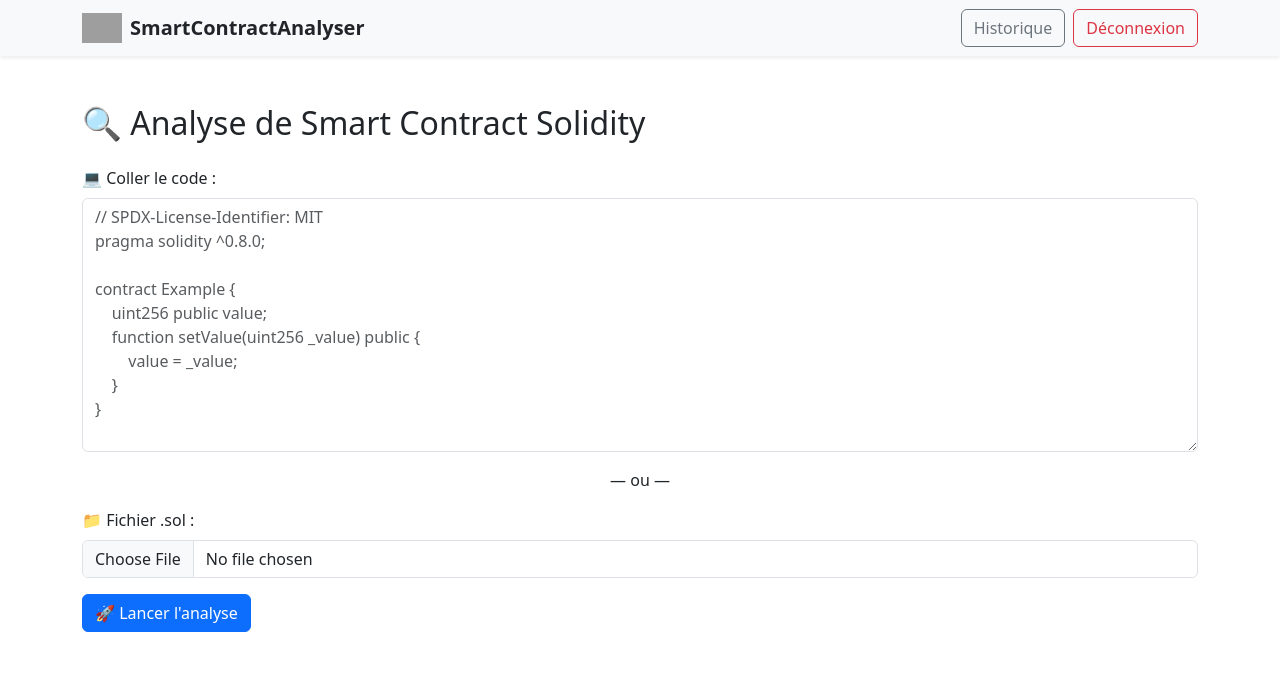
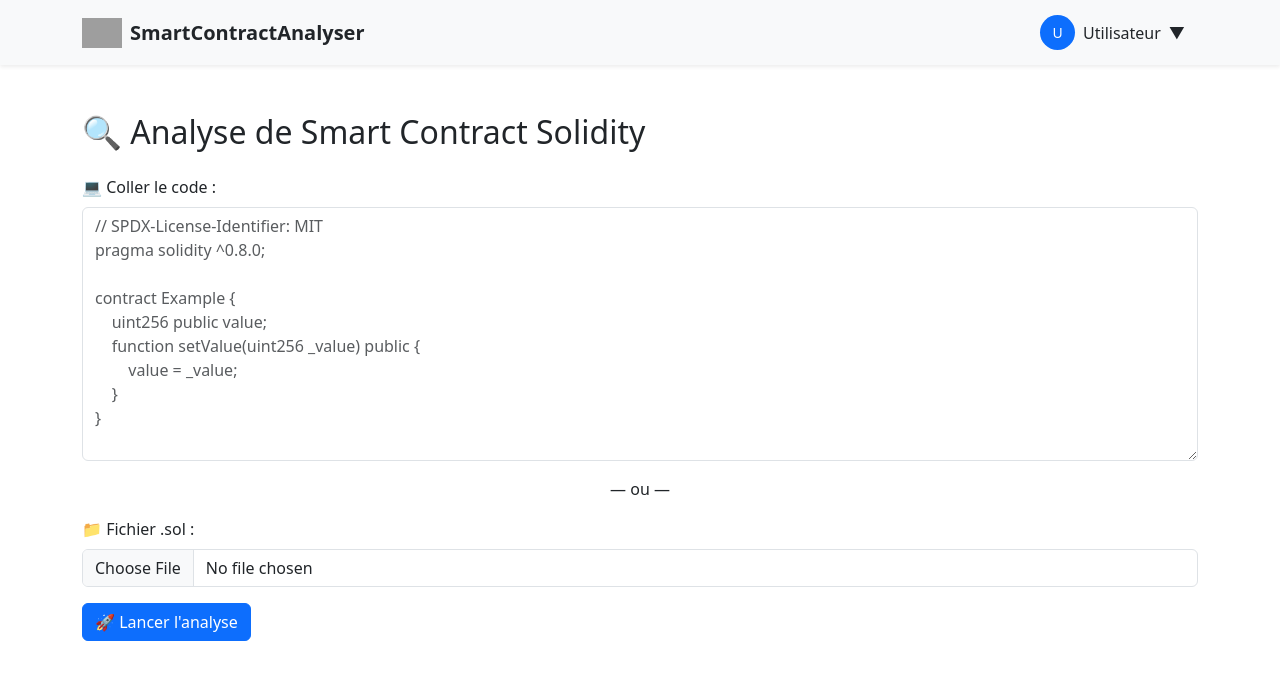
Before and after one commit to Nassimbklh/SmartContractAnalyser, a React (Create React App) app in the folder react-client/: page /analyze in a window 1280 px wide. Shown: the top 680 px of the page. Built offline with nearby package versions, Linux system fonts and the light colour scheme; no server answers; sample sign-in values are in the browser's storage; grey boxes are pictures that could not be loaded.

Commit message:
visuel et emojis

```diff
--- a/react-client/src/components/Analyze.js
+++ b/react-client/src/components/Analyze.js
@@ -125,10 +125,10 @@ function Analyze() {
 
   return (
     <div className="container mt-5">
-      <h2>🔍 Analyse de Smart Contract Solidity</h2>
+      <h2><span role="img" aria-label="loupe">🔍</span> Analyse de Smart Contract Solidity</h2>
 
       <form onSubmit={handleSubmit}>
-        <label className="form-label mt-3">💻 Coller le code :</label>
+        <label className="form-label mt-3"><span role="img" aria-label="ordinateur">💻</span> Coller le code :</label>
         <textarea
           className="form-control"
           placeholder={`// SPDX-License-Identifier: MIT\npragma solidity ^0.8.0;\n\ncontract Example {\n    uint256 public value;\n    function setValue(uint256 _value) public {\n        value = _value;\n    }\n}`}
@@ -142,7 +142,7 @@ function Analyze() {
 
         <div className="text-center my-3">— ou —</div>
 
-        <label className="form-label">📁 Fichier .sol :</label>
+        <label className="form-label"><span role="img" aria-label="dossier">📁</span> Fichier .sol :</label>
         <input
           type="file"
           accept=".sol"
@@ -154,7 +154,7 @@ function Analyze() {
         />
 
         <button type="submit" className="btn btn-primary mt-3" disabled={loading}>
-          🚀 Lancer l'analyse
+          <span role="img" aria-label="fusée">🚀</span> Lancer l'analyse
         </button>
       </form>
 
@@ -167,13 +167,13 @@ function Analyze() {
         </div>
       )}
 
-      {/* ❌ Message d’erreur */}
+      {/* ❌ Message d'erreur */}
       {error && <div className="alert alert-danger mt-3">{error}</div>}
 
       {/* ✅ Résultat */}
       {reportContent && (
         <div className="mt-4 mb-4 flex flex-column">
-          <h4 className="mb-2">📝 Résultat de l’analyse :</h4>
+          <h4 className="mb-2"><span role="img" aria-label="mémo">📝</span> Résultat de l'analyse :</h4>
           <pre className="bg-light p-3 rounded border max-h-96 overflow-auto">
             {reportContent}
           </pre>
@@ -185,7 +185,7 @@ function Analyze() {
                 download="rapport.txt"
                 className="btn btn-success"
               >
-                📥 Télécharger le rapport
+                <span role="img" aria-label="télécharger">📥</span> Télécharger le rapport
               </a>
             </div>
           )}
@@ -193,7 +193,7 @@ function Analyze() {
           {/* 🔄 Feedback */}
           {reportId && !feedbackSubmitted ? (
             <div className="mt-4 p-4 border rounded bg-light">
-              <h4 className="mb-3">💬 Votre avis sur ce rapport :</h4>
+              <h4 className="mb-3"><span role="img" aria-label="bulle de dialogue">💬</span> Votre avis sur ce rapport :</h4>
 
               <form onSubmit={handleFeedbackSubmit}>
                 <div className="mb-3">
@@ -203,14 +203,14 @@ function Analyze() {
                       className={`btn ${feedbackStatus === "OK" ? "btn-success" : "btn-outline-success"}`}
                       onClick={() => setFeedbackStatus("OK")}
                     >
-                      👍 Résultat valide
+                      <span role="img" aria-label="pouce en l'air">👍</span> Résultat valide
                     </button>
                     <button
                       type="button"
                       className={`btn ${feedbackStatus === "KO" ? "btn-danger" : "btn-outline-danger"}`}
                       onClick={() => setFeedbackStatus("KO")}
                     >
-                      👎 Résultat invalide
+                      <span role="img" aria-label="pouce en bas">👎</span> Résultat invalide
                     </button>
                   </div>
                 </div>
@@ -249,7 +249,7 @@ function Analyze() {
           ) : reportId && feedbackSubmitted ? (
             <div className="mt-4 p-4 border rounded bg-light">
               <div className="alert alert-success mb-0">
-                <h5 className="alert-heading">✅ Merci pour votre retour !</h5>
+                <h5 className="alert-heading"><span role="img" aria-label="coche verte">✅</span> Merci pour votre retour !</h5>
                 <p className="mb-0">Votre avis a bien été pris en compte.</p>
               </div>
             </div>
--- a/react-client/src/components/Login.js
+++ b/react-client/src/components/Login.js
@@ -18,7 +18,7 @@ function Login() {
     e.preventDefault();
     try {
       const res = await authAPI.login(form);
-      login(res.data.data.access_token);
+      login(res.data.data.access_token, form.wallet);
       navigate("/analyze");
     } catch (error) {
       setMessage(`❌ ${handleApiError(error) || "Adresse ou mot de passe invalide"}`);
@@ -28,10 +28,10 @@ function Login() {
   return (
     <div className="d-flex justify-content-center align-items-center bg-light vh-100">
       <div className="card shadow-lg p-4 w-100" style={{ maxWidth: "400px" }}>
-        <h2 className="text-center mb-4">🔐 Connexion</h2>
+        <h2 className="text-center mb-4"><span role="img" aria-label="cadenas">🔐</span> Connexion</h2>
         <form onSubmit={handleSubmit}>
           <div className="mb-3">
-            <label className="form-label">📬 Adresse de portefeuille</label>
+            <label className="form-label"><span role="img" aria-label="boîte aux lettres">📬</span> Adresse de portefeuille</label>
             <input
               className="form-control"
               name="wallet"
@@ -42,7 +42,7 @@ function Login() {
             />
           </div>
           <div className="mb-3">
-            <label className="form-label">🔒 Mot de passe</label>
+            <label className="form-label"><span role="img" aria-label="cadenas">🔒</span> Mot de passe</label>
             <input
               type="password"
               className="form-control"
@@ -53,7 +53,7 @@ function Login() {
               required
             />
           </div>
-          <button type="submit" className="btn btn-primary w-100">➡️ Se connecter</button>
+          <button type="submit" className="btn btn-primary w-100"><span role="img" aria-label="flèche droite">➡️</span> Se connecter</button>
         </form>
         {message && <div className="alert alert-danger mt-3 text-center">{message}</div>}
       </div>
--- a/react-client/src/components/Navbar.js
+++ b/react-client/src/components/Navbar.js
@@ -1,20 +1,49 @@
-import React, { useContext } from "react";
+import React, { useContext, useState, useRef, useEffect } from "react";
 import { Link, useNavigate } from "react-router-dom";
 import { AuthContext } from "../contexts/AuthContext";
 import logo from "../img/logo.png";
 
 function Navbar() {
-  const { token, logout } = useContext(AuthContext);
+  const { token, wallet, logout } = useContext(AuthContext);
   const navigate = useNavigate();
+  const [dropdownOpen, setDropdownOpen] = useState(false);
+  const dropdownRef = useRef(null);
 
   const handleLogout = () => {
     logout();
     navigate("/login");
   };
 
+  // Close dropdown when clicking outside
+  useEffect(() => {
+    function handleClickOutside(event) {
+      if (dropdownRef.current && !dropdownRef.current.contains(event.target)) {
+        setDropdownOpen(false);
+      }
+    }
+
+    document.addEventListener("mousedown", handleClickOutside);
+    return () => {
+      document.removeEventListener("mousedown", handleClickOutside);
+    };
+  }, []);
+
+  // Get initials for avatar
+  const getInitials = () => {
+    if (!wallet) return "U";
+    return wallet.substring(0, 2);
+  };
+
+  // Truncate wallet address for display
+  const truncateWallet = () => {
+    if (!wallet) return "Utilisateur";
+    if (wallet.length <= 10) return wallet;
+    return `${wallet.substring(0, 6)}...${wallet.substring(wallet.length - 4)}`;
+  };
+
   return (
     <nav className="navbar navbar-expand-lg navbar-light bg-light shadow-sm">
-      <div className="container">
+      <div className="container d-flex justify-content-between align-items-center">
         {/* 🔗 Le nom du site redirige vers /analyze */}
         <Link to="/analyze" className="navbar-brand d-flex align-items-center text-decoration-none">
           <img src={logo} alt="Logo" className="me-2" style={{ height: '30px' }} />
@@ -22,13 +51,65 @@ function Navbar() {
         </Link>
 
         {token ? (
-          <div className="d-flex">
-            <Link to="/history" className="btn btn-outline-secondary">
-              Historique
-            </Link>
-            <button onClick={handleLogout} className="btn btn-outline-danger ms-2">
-              Déconnexion
+          <div className="position-relative" ref={dropdownRef}>
+            <button
+              className="btn d-flex align-items-center"
+              onClick={() => setDropdownOpen(!dropdownOpen)}
+              aria-expanded={dropdownOpen}
+            >
+              <div className="d-flex align-items-center">
+                <div
+                  className="rounded-circle bg-primary text-white d-flex align-items-center justify-content-center me-2"
+                  style={{ width: '35px', height: '35px', fontSize: '14px' }}
+                >
+                  {getInitials()}
+                </div>
+                <span className="d-none d-md-inline">{truncateWallet()}</span>
+                <span className="ms-2">{dropdownOpen ? '▲' : '▼'}</span>
+              </div>
             </button>
+
+            {dropdownOpen && (
+              <div
+                className="position-absolute end-0 mt-2 py-2 bg-white rounded shadow-lg"
+                style={{
+                  minWidth: '200px',
+                  zIndex: 1000,
+                  transition: 'opacity 0.2s ease-in-out, transform 0.2s ease-in-out',
+                  opacity: 1,
+                  transform: 'translateY(0)'
+                }}
+              >
+                <div className="px-4 py-2 text-muted border-bottom">
+                  {wallet}
+                </div>
+                <Link
+                  to="/history"
+                  className="dropdown-item py-2 px-4 d-flex align-items-center"
+                  onClick={() => setDropdownOpen(false)}
+                >
+                  <span className="me-2" role="img" aria-label="document">📄</span> Mon historique
+                </Link>
+                <button
+                  className="dropdown-item py-2 px-4 d-flex align-items-center"
+                  onClick={() => {
+                    setDropdownOpen(false);
+                    alert("La page de profil sera disponible prochainement!");
+                  }}
+                >
+                  <span className="me-2" role="img" aria-label="développeur">🧑‍💻</span> Mon profil
+                </button>
+                <button
+                  onClick={() => {
+                    setDropdownOpen(false);
+                    handleLogout();
+                  }}
+                  className="dropdown-item py-2 px-4 text-danger d-flex align-items-center"
+                >
+                  <span className="me-2" role="img" aria-label="porte">🚪</span> Se déconnecter
+                </button>
+              </div>
+            )}
           </div>
         ) : (
           <div className="d-flex">
--- a/react-client/src/contexts/AuthContext.js
+++ b/react-client/src/contexts/AuthContext.js
@@ -4,19 +4,27 @@ export const AuthContext = createContext();
 
 export const AuthProvider = ({ children }) => {
   const [token, setToken] = useState(localStorage.getItem("token"));
+  const [wallet, setWallet] = useState(localStorage.getItem("wallet"));
 
-  const login = (newToken) => {
+  const login = (newToken, walletAddress) => {
     localStorage.setItem("token", newToken);
     setToken(newToken);
+
+    if (walletAddress) {
+      localStorage.setItem("wallet", walletAddress);
+      setWallet(walletAddress);
+    }
   };
 
   const logout = () => {
     localStorage.removeItem("token");
+    localStorage.removeItem("wallet");
     setToken(null);
+    setWallet(null);
   };
 
   return (
-    <AuthContext.Provider value={{ token, login, logout }}>
+    <AuthContext.Provider value={{ token, wallet, login, logout }}>
       {children}
     </AuthContext.Provider>
   );
```
Also changed, not shown: react-client/src/components/History.js (+11 -7 lines), react-client/src/components/Register.js (+5 -5 lines), 1 other file (tests, documents, lock files or other folders).
